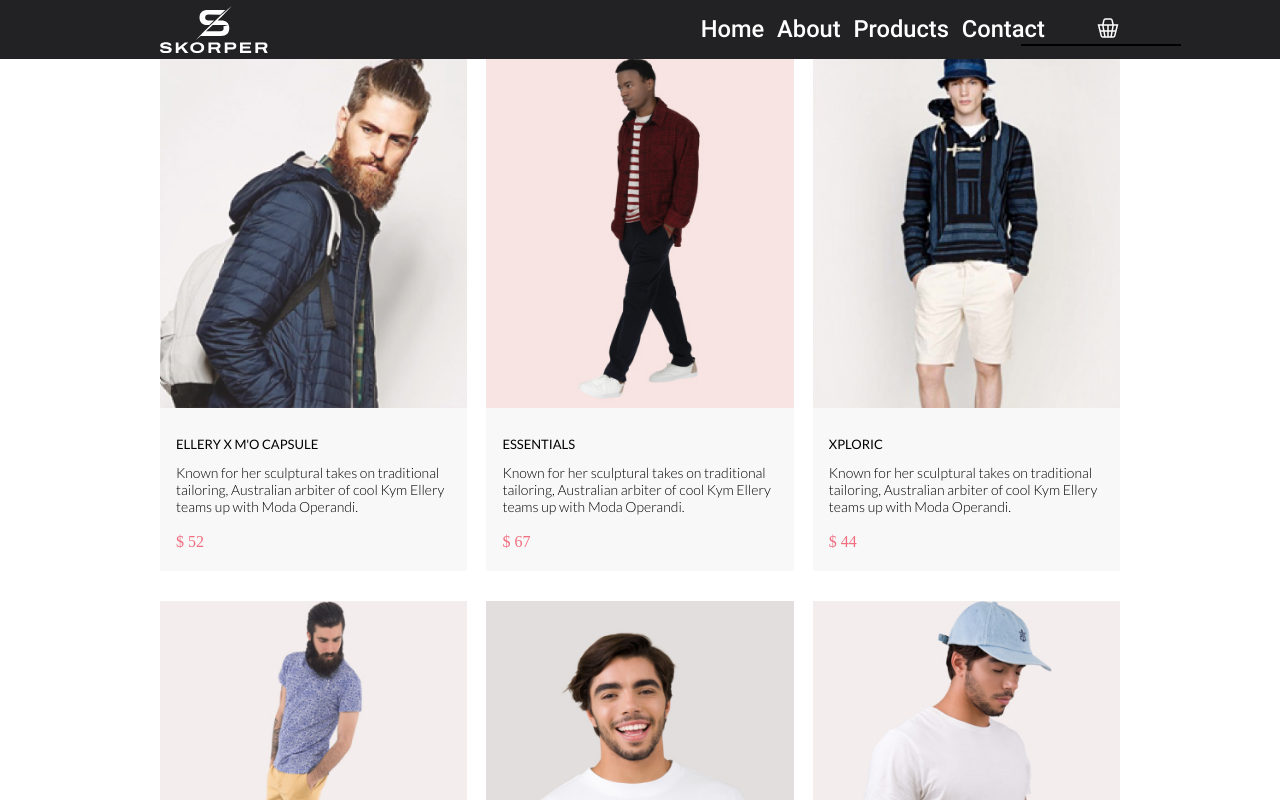
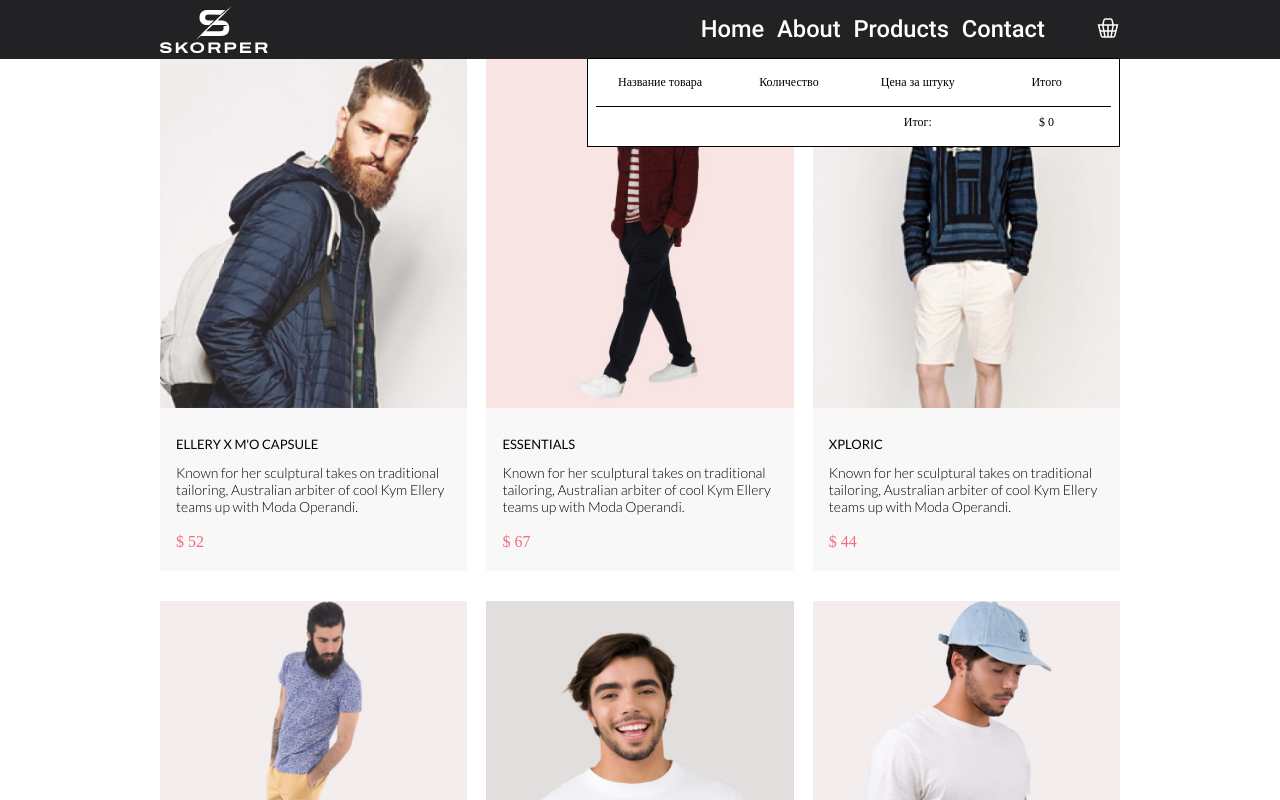
Before and after one commit to Corsa21/shop, a React (Create React App) app: page / in a window 1280 px wide. Both pictures are taken after a click on the element 1108 px from the left and 29 px from the top of the page. Shown: the top 800 px of the page. Built offline with nearby package versions, Linux system fonts and the light colour scheme.

Commit message:
edit basket

```diff
--- a/src/components/Basket/Basket.jsx
+++ b/src/components/Basket/Basket.jsx
@@ -1,4 +1,4 @@
-import React, { useState, createContext, useContext } from 'react';
+import React, { useState, createContext, useContext, useEffect, useCallback } from 'react';
 import { ReactComponent as BasketIcon } from '../../icons/basket.svg';
 import './Basket.scss';
 
@@ -7,24 +7,65 @@ export const BasketContext = createContext();
 
 export default function Basket(props) {
 
-    const [open, setOpen] = useState(false);
-    const {basket} = useContext(BasketContext)
+  const [open, setOpen] = useState(false);
+  const { basket } = useContext(BasketContext)
+
+  useEffect(()=>{
+    console.log(basket)
+  }, [basket])
+
+  const calculateTotalPrice = useCallback(() => {
+    const basketPrices = basket.map((elem)=>{
+      return +elem.count * +elem.cost
+    })
+    let result = 0;
+
+    basketPrices.forEach((elem)=>{
+      result += elem
+    })
+
+    return result
+  }, [basket])
 
   return (
     <div className="basket">
-        <div className="basket__button" onClick={()=>setOpen(!open)}>
-            <BasketIcon/>
-        </div>
-        { open && <div className="basket__modal">
-          {basket.map((el, i) => <div key={i} className="basket__item">
-            <div className="basket__product">
-             Name: <br/><span className='basket__name'>{el.title}</span> <br/>Cost: <br/><span className='basket__cost'>{el.cost}</span>
-            </div>
-          </div>)}
-        </div>
-        }
+      <table className='basket__modal' style={{display:open ? 'block' : 'none'}}>
 
+        <thead>
+          <tr>
+            <td>Название товара</td>
+            <td>Количество</td>
+            <td>Цена за штуку</td>
+            <td>Итого</td>
+          </tr>
+        </thead>
+        <tbody>
+            {basket.map((elem)=>(
+              <tr>
+                <td>{elem.title}</td>
+                <td>{elem.count}</td>
+                <td>$ {elem.cost}</td>
+                <td>$ {+elem.count * +elem.cost}</td>
+              </tr>
+            ))}
+              <tr>
+                <td></td>
+                <td></td>
+                <td>Итог:</td>
+                <td>$ {calculateTotalPrice()}</td>
+              </tr>
+        </tbody>
+      </table>
+       <div className="basket__button" onClick={() => setOpen(!open)}>
+        <BasketIcon />
+      </div>
+      {/* {open && <div className="basket__modal">
+        {basket.map((el, i) => <div key={i} className="basket__item">
+          <div className="basket__product">
+            Name: <br /><span className='basket__name'>{el.title}</span> <br />Cost: <br /><span className='basket__cost'>{el.cost}</span>
+          </div>
+        </div>)}  */}
+      </div>
 
-    </div>
   );
 }
--- a/src/components/Basket/Basket.scss
+++ b/src/components/Basket/Basket.scss
@@ -3,6 +3,7 @@
 .basket {
     position: relative;
     left: 0;
+    font-size: 12px;
 
     &__product {
         margin-left: 5px;
@@ -29,24 +30,43 @@
 
     &__modal {
         position: absolute;
-        width: col(3);
-        left: col(-1.4);
+        width: col(10);
+        right: 0;
+        top: 42.76px;
         background: white;
         border: 1px solid;
+        padding: 8px 8px;
 
-        @include up(fhd) {
-            width: 200px;
-            left: -80px;
+        tr {
+            display: flex;
+            justify-content: space-between;
+            align-items: center;
+            width: 100%;
+            text-align: center;
         }
 
-        @include down (md) {
-            left: col(-3);
-            width: col(6);
+        thead,
+        tbody {
+            display: inline-block;
+            width: 100%;
+
         }
 
-        @include down(sm) {
-            left: col(-5);
-            width: col(8);
+        thead {
+            padding-bottom: 8px;
+            border-bottom: 1px solid #000;
         }
+
+        td {
+            width: 25%;
+            padding-bottom: 8px;
+            padding-top: 8px;
+            text-align: center;
+
+        }
+
+
     }
+
+
 }
--- a/src/components/ProductCard/ProductCard.jsx
+++ b/src/components/ProductCard/ProductCard.jsx
@@ -1,5 +1,5 @@
 import './ProductCard.scss';
-import {Link} from "react-router-dom"
+import { Link } from "react-router-dom"
 import { BasketContext } from '../Basket/Basket';
 import { useContext } from 'react';
 
@@ -7,7 +7,30 @@ import { useContext } from 'react';
 
 function ProductCard(props) {
 
-    const {setBasket} = useContext(BasketContext);
+    const { setBasket } = useContext(BasketContext);
+
+    const addToBasket = (event) => {
+        event.preventDefault();
+        setBasket((prev) => {
+            let duplicateIndex;
+            const duplicate = prev.find((elem, i) => {
+                if (elem.title === props.title) {
+                    duplicateIndex = i;
+                    return true;
+                }
+                return false;
+            })
+
+            if (duplicate) {
+                const newBasket = [...prev];
+                newBasket[duplicateIndex].count += 1;
+                return newBasket;
+            } else {
+                const basketItem = { ...props, count: 1 };
+                return prev.concat([basketItem]);
+            }
+        })
+    }
 
     return (
         <Link to="/product" className="product-card">
@@ -17,13 +40,10 @@ function ProductCard(props) {
             <div className="product-card__cost">$ {props.cost}</div>
             <div className="product-card__layer">
                 <button
-                    onClick={(event)=> {
-                        event.preventDefault();
-                        setBasket( (prev)=> prev.concat([props]))
-                    }}
+                    onClick={addToBasket}
                     className="product-card__btn"
                 >
-                <svg id="Outlined" viewBox="0 0 32 32" xmlns="http://www.w3.org/2000/svg"><title/><g id="Fill"><path d="M23.78,11,22.35,5.27A3,3,0,0,0,19.44,3H12.56A3,3,0,0,0,9.65,5.27L8.22,11H2.16L6.09,26.73A3,3,0,0,0,9,29H23a3,3,0,0,0,2.91-2.27L29.84,11ZM15,21v6H12.83L11.7,21Zm-3.67-2L10.2,13H15v6ZM17,21h3.3l-1.13,6H17Zm0-2V13h4.8l-1.13,6Zm6.83-6h3.45l-1.5,6H22.7ZM11.59,5.76a1,1,0,0,1,1-.76h6.88a1,1,0,0,1,1,.76L21.72,11H10.28ZM8.17,13,9.3,19H6.22l-1.5-6ZM8,26.24,6.72,21h3l1.12,6H9A1,1,0,0,1,8,26.24Zm15.94,0A1,1,0,0,1,23,27H21.21l1.12-6h3Z"/></g></svg>
+                    <svg id="Outlined" viewBox="0 0 32 32" xmlns="http://www.w3.org/2000/svg"><title /><g id="Fill"><path d="M23.78,11,22.35,5.27A3,3,0,0,0,19.44,3H12.56A3,3,0,0,0,9.65,5.27L8.22,11H2.16L6.09,26.73A3,3,0,0,0,9,29H23a3,3,0,0,0,2.91-2.27L29.84,11ZM15,21v6H12.83L11.7,21Zm-3.67-2L10.2,13H15v6ZM17,21h3.3l-1.13,6H17Zm0-2V13h4.8l-1.13,6Zm6.83-6h3.45l-1.5,6H22.7ZM11.59,5.76a1,1,0,0,1,1-.76h6.88a1,1,0,0,1,1,.76L21.72,11H10.28ZM8.17,13,9.3,19H6.22l-1.5-6ZM8,26.24,6.72,21h3l1.12,6H9A1,1,0,0,1,8,26.24Zm15.94,0A1,1,0,0,1,23,27H21.21l1.12-6h3Z" /></g></svg>
                     Add to cart
                 </button>
             </div>
```
